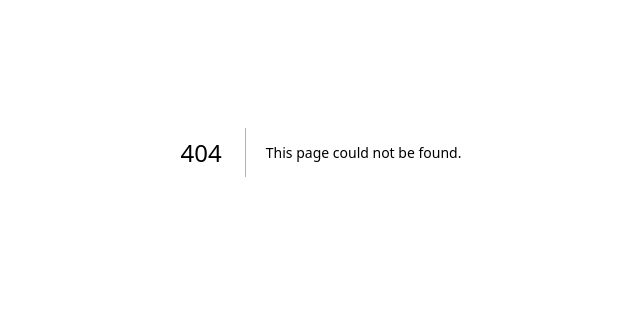
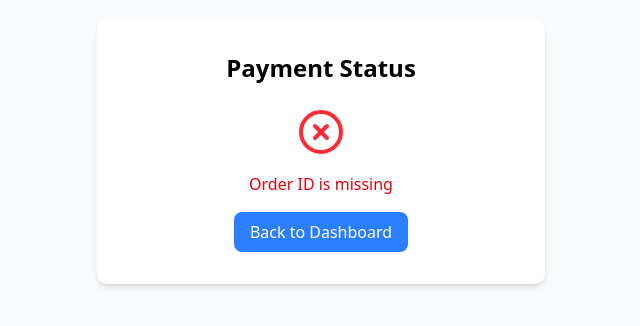
Before and after one commit to uchtamsingh11/Z_build, a Next.js app: page /payment/status in a window 1280 px wide. Before the commit this address had no page. Shown: the part 248-574 px from the top of the page, without its empty margins (319-959 px from the left). Built offline with nearby package versions, Linux system fonts and the light colour scheme.

Commit message:
seesion fixing

```diff
--- a/app/api/payment/create-order/route.ts
+++ b/app/api/payment/create-order/route.ts
@@ -36,11 +36,13 @@ export async function POST(request: Request) {
       order_currency: currency,
       customer_details: {
         customer_id: user.id,
-        customer_email: user.email,
-        customer_phone: '9999999999' // Default phone number as required by Cashfree
+        customer_email: user.email || 'customer@example.com',
+        customer_phone: '9999999999', // Default phone number as required by Cashfree
+        customer_name: user.user_metadata?.full_name || 'Customer' // Add customer name
       },
       order_meta: {
-        return_url: `${process.env.NEXT_PUBLIC_APP_URL}/payment/status?orderId={order_id}`,
+        return_url: `${process.env.NEXT_PUBLIC_APP_URL || 'http://localhost:3000'}/payment/status?orderId=${orderId}`,
+        notify_url: `${process.env.NEXT_PUBLIC_APP_URL || 'http://localhost:3000'}/api/payment/webhook`
       }
     };
 
--- /dev/null
+++ b/app/payment/status/page.tsx
@@ -0,0 +1,104 @@
+'use client';
+
+import { useEffect, useState } from 'react';
+import { useSearchParams } from 'next/navigation';
+import { Loader2, CheckCircle, XCircle } from 'lucide-react';
+import Link from 'next/link';
+
+export default function PaymentStatusPage() {
+  const searchParams = useSearchParams();
+  const orderId = searchParams.get('orderId');
+  const [status, setStatus] = useState<string | null>(null);
+  const [isLoading, setIsLoading] = useState(true);
+  const [error, setError] = useState<string | null>(null);
+
+  useEffect(() => {
+    if (!orderId) {
+      setError('Order ID is missing');
+      setIsLoading(false);
+      return;
+    }
+
+    async function checkPaymentStatus() {
+      try {
+        const response = await fetch(`/api/payment/verify?orderId=${orderId}`);
+        const data = await response.json();
+
+        if (!response.ok) {
+          throw new Error(data.error || 'Failed to verify payment');
+        }
+
+        setStatus(data.status);
+      } catch (error) {
+        console.error('Payment verification error:', error);
+        setError('Failed to verify payment status. Please contact support.');
+      } finally {
+        setIsLoading(false);
+      }
+    }
+
+    checkPaymentStatus();
+  }, [orderId]);
+
+  return (
+    <div className="min-h-screen flex items-center justify-center bg-gray-50">
+      <div className="bg-white p-8 rounded-lg shadow-md max-w-md w-full text-center">
+        <h1 className="text-2xl font-bold mb-6">Payment Status</h1>
+
+        {isLoading ? (
+          <div className="flex flex-col items-center">
+            <Loader2 className="h-12 w-12 text-blue-500 animate-spin mb-4" />
+            <p className="text-gray-600">Verifying payment status...</p>
+          </div>
+        ) : error ? (
+          <div className="flex flex-col items-center">
+            <XCircle className="h-12 w-12 text-red-500 mb-4" />
+            <p className="text-red-600 mb-4">{error}</p>
+            <Link
+              href="/dashboard"
+              className="px-4 py-2 bg-blue-500 text-white rounded-md hover:bg-blue-600 transition"
+            >
+              Back to Dashboard
+            </Link>
+          </div>
+        ) : status === 'COMPLETED' ? (
+          <div className="flex flex-col items-center">
+            <CheckCircle className="h-12 w-12 text-green-500 mb-4" />
+            <p className="text-green-600 text-lg font-semibold mb-2">Payment Successful!</p>
+            <p className="text-gray-600 mb-6">Your coins have been added to your account.</p>
+            <Link
+              href="/dashboard/coins"
+              className="px-4 py-2 bg-blue-500 text-white rounded-md hover:bg-blue-600 transition"
+            >
+              View My Coins
+            </Link>
+          </div>
+        ) : (
+          <div className="flex flex-col items-center">
+            <XCircle className="h-12 w-12 text-red-500 mb-4" />
+            <p className="text-red-600 text-lg font-semibold mb-2">Payment Failed</p>
+            <p className="text-gray-600 mb-6">Your payment could not be processed.</p>
+            <div className="flex space-x-4">
+              <Link
+                href="/pricing"
+                className="px-4 py-2 bg-blue-500 text-white rounded-md hover:bg-blue-600 transition"
+              >
+                Try Again
+              </Link>
+              <Link
+                href="/dashboard"
+                className="px-4 py-2 bg-gray-200 text-gray-800 rounded-md hover:bg-gray-300 transition"
+              >
+                Back to Dashboard
+              </Link>
+            </div>
+          </div>
+        )}
+
+        {orderId && (
+          <p className="mt-6 text-sm text-gray-500">Order ID: {orderId}</p>
+        )}
+      </div>
+    </div>
+  );
+}
--- a/components/BuyCoins.tsx
+++ b/components/BuyCoins.tsx
@@ -17,6 +17,7 @@ export default function BuyCoins() {
       setProcessingPaymentFor(coins);
 
       // Call our API to create an order
+      console.log('Creating payment order:', { amount, coins });
       const response = await fetch('/api/payment/create-order', {
         method: 'POST',
         headers: {
@@ -30,15 +31,23 @@ export default function BuyCoins() {
 
       const data = await response.json();
 
+      // Redirect to the payment page
+      console.log('Payment data received:', data);
+
       if (!response.ok) {
+        console.error('Payment API error:', data);
         throw new Error(data.error || 'Failed to create order');
       }
 
-      // Redirect to the payment page
-      console.log('Payment data received:', data);
+      if (!data.payment_link && !data.payment_session_id) {
+        console.error('No payment link or session ID received:', data);
+        throw new Error('Payment gateway error: No payment link received');
+      }
 
-      if (!data.payment_link) {
-        throw new Error('No payment link received from server');
+      // Use session ID if we don't have a direct payment link
+      if (!data.payment_link && data.payment_session_id) {
+        data.payment_link = `https://payments.cashfree.com/order/#${data.payment_session_id}`;
+        console.log('Constructed payment link:', data.payment_link);
       }
 
       // Redirect to the payment page
```
